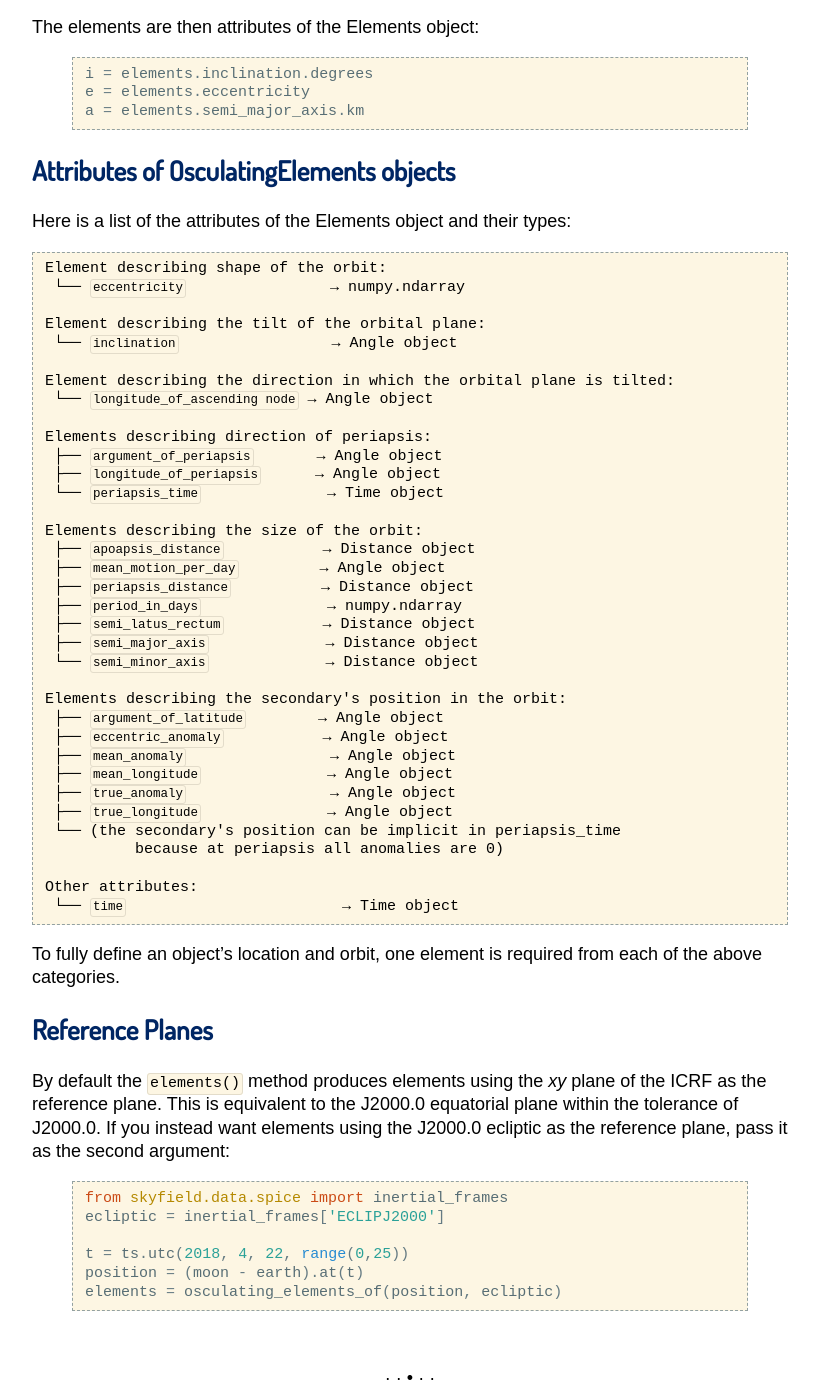
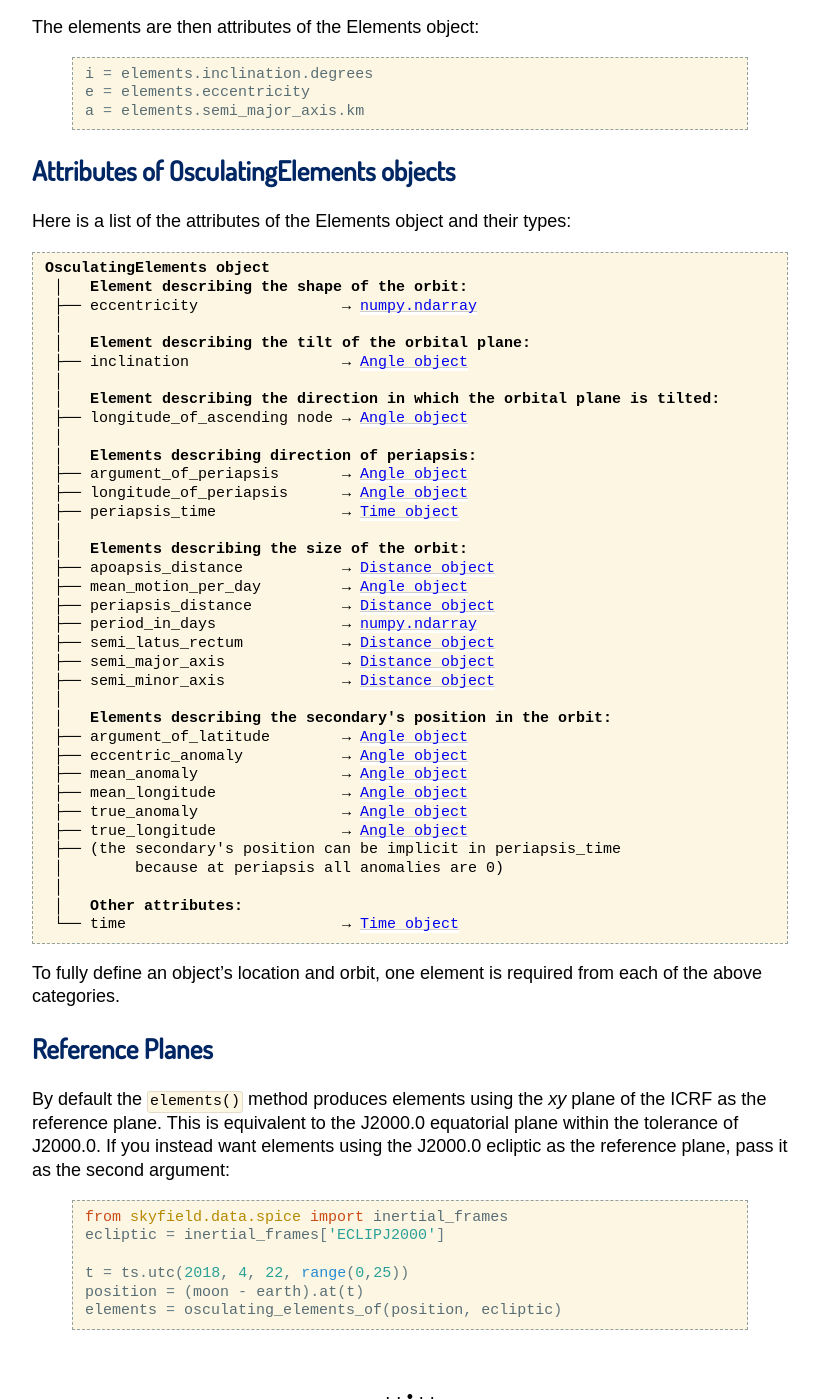
Before and after one commit to skyfielders/python-skyfield, a Sphinx documentation site: the page built from skyfield/documentation/elements.rst, in a window 1280 px wide and 1400 px high, scrolled down 603 px. Shown: the whole window, without its empty margins (230-1049 px from the left). Built offline with Sphinx 7.4.7, drawn with Linux system fonts in a browser that asks for light colours; some web fonts are replaced; pages that are not in the unit, such as notebooks, are missing from menus; some of the changed text lies outside the part shown.

Commit message:
Make OsculatingElements attributes table look better (#204)

```diff
--- a/skyfield/documentation/elements.rst
+++ b/skyfield/documentation/elements.rst
@@ -14,8 +14,9 @@ Generating Elements
 ===================
 
 Call :func:`~skyfield.elementslib.osculating_elements_of()` to generate
-:class:`~skyfield.elementslib.OsculatingElements`.  For example, here is
-how to find the osculating elements of the moon orbiting earth:
+an :class:`~skyfield.elementslib.OsculatingElements` object.  For
+example, here is how to find the osculating elements of the moon
+orbiting earth:
 
  .. testcode::
 
@@ -47,41 +48,42 @@ Here is a list of the attributes of the Elements object and their types:
 
 .. parsed-literal::
 
-    Element describing shape of the orbit:
-     └── ``eccentricity``                → numpy.ndarray
-
-    Element describing the tilt of the orbital plane:
-     └── ``inclination``                 → Angle object
-
-    Element describing the direction in which the orbital plane is tilted:
-     └── ``longitude_of_ascending node`` → Angle object
-
-    Elements describing direction of periapsis:
-     ├── ``argument_of_periapsis``       → Angle object
-     ├── ``longitude_of_periapsis``      → Angle object
-     └── ``periapsis_time``              → Time object
-
-    Elements describing the size of the orbit:
-     ├── ``apoapsis_distance``           → Distance object
-     ├── ``mean_motion_per_day``         → Angle object
-     ├── ``periapsis_distance``          → Distance object
-     ├── ``period_in_days``              → numpy.ndarray
-     ├── ``semi_latus_rectum``           → Distance object
-     ├── ``semi_major_axis``             → Distance object
-     └── ``semi_minor_axis``             → Distance object
-
-    Elements describing the secondary's position in the orbit:
-     ├── ``argument_of_latitude``        → Angle object
-     ├── ``eccentric_anomaly``           → Angle object
-     ├── ``mean_anomaly``                → Angle object
-     ├── ``mean_longitude``              → Angle object
-     ├── ``true_anomaly``                → Angle object
-     ├── ``true_longitude``              → Angle object
-     └── (the secondary's position can be implicit in periapsis_time
-              because at periapsis all anomalies are 0)
-
-    Other attributes:
-     └── ``time``                        → Time object
+    **OsculatingElements object**
+     │   **Element describing the shape of the orbit:**
+     ├── eccentricity                → `numpy.ndarray <https://docs.scipy.org/doc/numpy/reference/generated/numpy.ndarray.html>`_
+     │
+     │   **Element describing the tilt of the orbital plane:**
+     ├── inclination                 → `Angle object <api-units.html>`_
+     │
+     │   **Element describing the direction in which the orbital plane is tilted:**
+     ├── longitude_of_ascending node → `Angle object <api-units.html>`_
+     │
+     │   **Elements describing direction of periapsis:**
+     ├── argument_of_periapsis       → `Angle object <api-units.html>`_
+     ├── longitude_of_periapsis      → `Angle object <api-units.html>`_
+     ├── periapsis_time              → `Time object <api.html#time-objects>`_
+     │
+     │   **Elements describing the size of the orbit:**
+     ├── apoapsis_distance           → `Distance object <api-units.html>`_
+     ├── mean_motion_per_day         → `Angle object <api-units.html>`_
+     ├── periapsis_distance          → `Distance object <api-units.html>`_
+     ├── period_in_days              → `numpy.ndarray <https://docs.scipy.org/doc/numpy/reference/generated/numpy.ndarray.html>`_
+     ├── semi_latus_rectum           → `Distance object <api-units.html>`_
+     ├── semi_major_axis             → `Distance object <api-units.html>`_
+     ├── semi_minor_axis             → `Distance object <api-units.html>`_
+     │
+     │   **Elements describing the secondary's position in the orbit:**
+     ├── argument_of_latitude        → `Angle object <api-units.html>`_
+     ├── eccentric_anomaly           → `Angle object <api-units.html>`_
+     ├── mean_anomaly                → `Angle object <api-units.html>`_
+     ├── mean_longitude              → `Angle object <api-units.html>`_
+     ├── true_anomaly                → `Angle object <api-units.html>`_
+     ├── true_longitude              → `Angle object <api-units.html>`_
+     ├── (the secondary's position can be implicit in periapsis_time
+     │        because at periapsis all anomalies are 0)
+     │
+     │   **Other attributes:**
+     └── time                        → `Time object <api.html#time-objects>`_
 
 To fully define an object's location and orbit, one element is required from each of the above categories.
 
```
